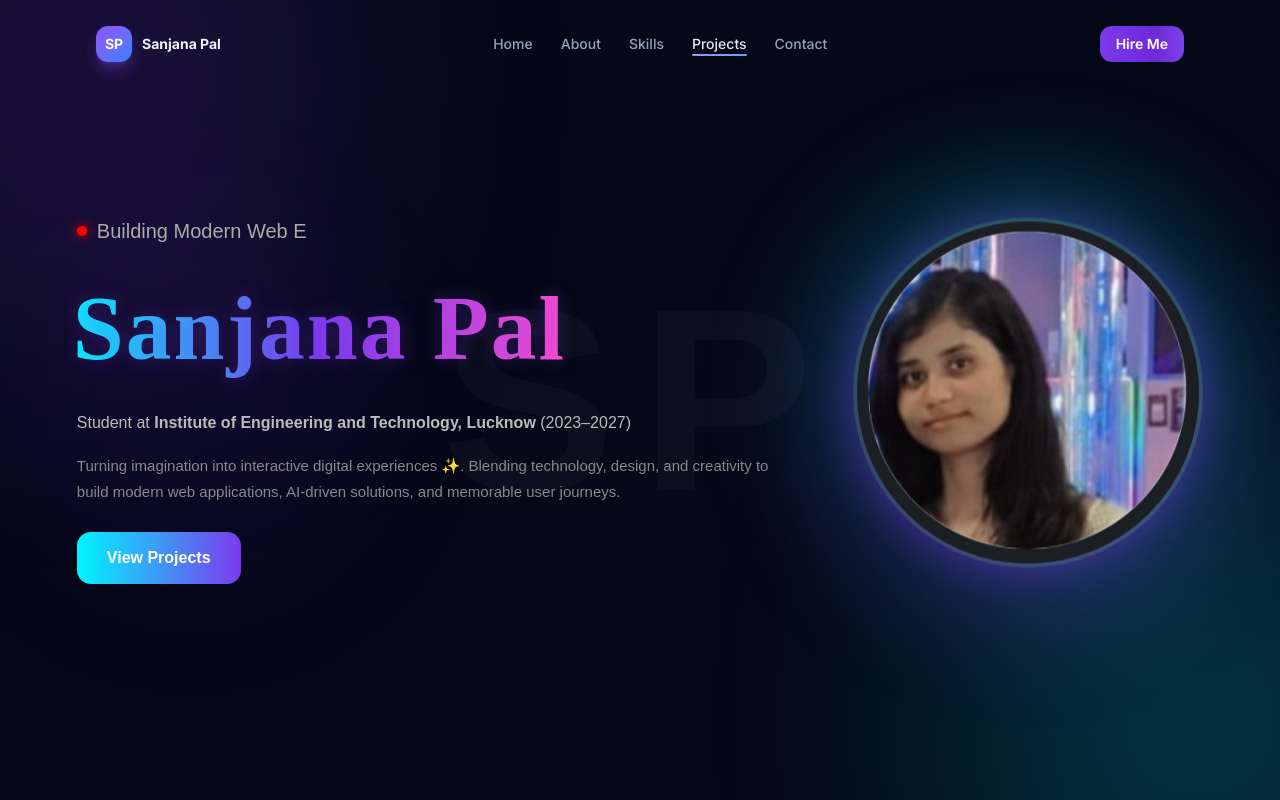
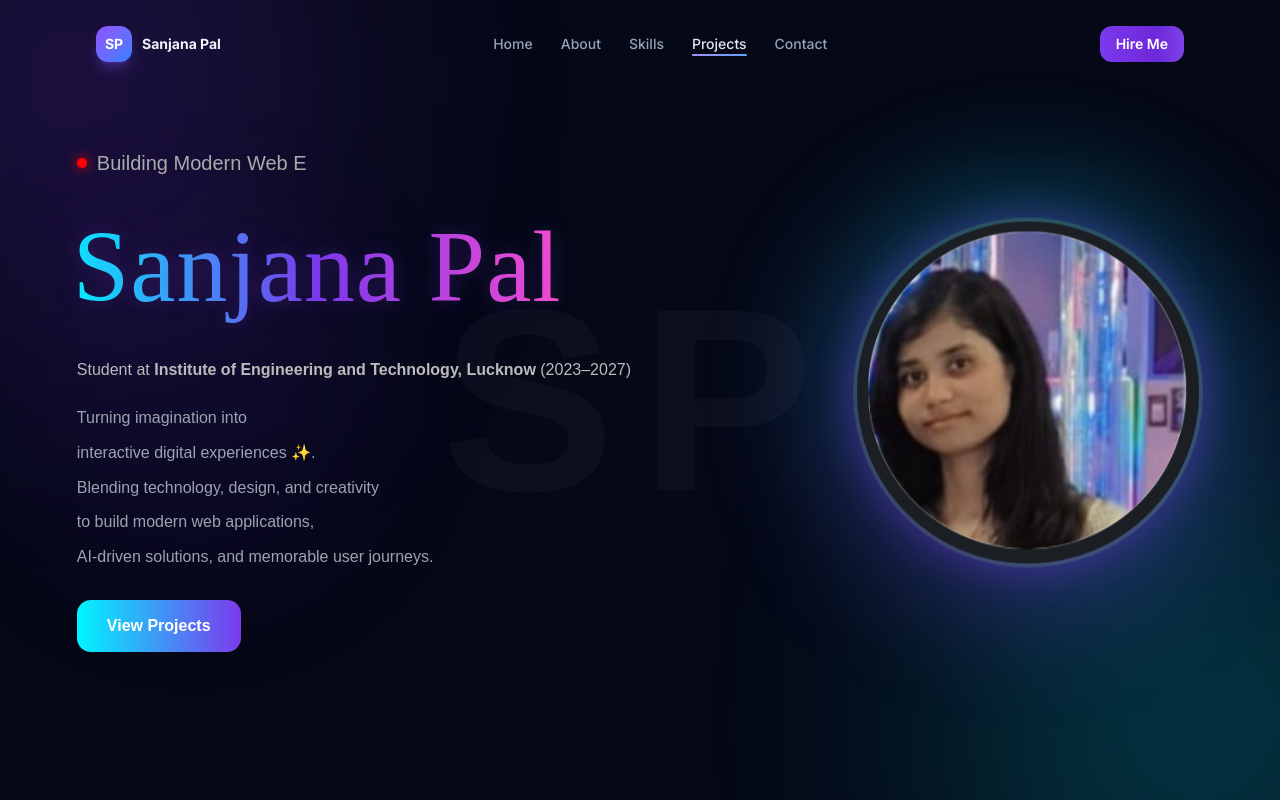
Before and after one commit to sankri15/Portfolio, a React (Vite) app: page / in a window 1280 px wide. Shown: the top 800 px of the page. Built offline with nearby package versions, Linux system fonts and the light colour scheme.

Commit message:
Update Hero.jsx

```diff
--- a/src/components/Hero.jsx
+++ b/src/components/Hero.jsx
@@ -73,12 +73,62 @@ const Hero = () => {
             (2023–2027)
           </p>
 
-          <p style={styles.about}>
-             Turning imagination into interactive digital experiences ✨. Blending
-  technology, design,
-  and creativity to build modern web applications,
-  AI-driven solutions, and memorable user journeys.
-  </p>
+          <div style={styles.about}>
+  <div style={styles.mask}>
+    <span
+      style={{
+        ...styles.line,
+        animationDelay: "0.1s",
+      }}
+    >
+      Turning imagination into
+    </span>
+  </div>
+
+  <div style={styles.mask}>
+    <span
+      style={{
+        ...styles.line,
+        animationDelay: "0.25s",
+      }}
+    >
+      interactive digital experiences ✨.
+    </span>
+  </div>
+
+  <div style={styles.mask}>
+    <span
+      style={{
+        ...styles.line,
+        animationDelay: "0.4s",
+      }}
+    >
+      Blending technology, design, and creativity
+    </span>
+  </div>
+
+  <div style={styles.mask}>
+    <span
+      style={{
+        ...styles.line,
+        animationDelay: "0.55s",
+      }}
+    >
+      to build modern web applications,
+    </span>
+  </div>
+
+  <div style={styles.mask}>
+    <span
+      style={{
+        ...styles.line,
+        animationDelay: "0.7s",
+      }}
+    >
+      AI-driven solutions, and memorable user journeys.
+    </span>
+  </div>
+</div>
 
           <button
             style={styles.button}
@@ -119,6 +169,18 @@ const Hero = () => {
             50% { transform: translateY(-12px); }
             100% { transform: translateY(0px); }
           }
+
+          @keyframes revealLine {
+  from {
+    transform: translateY(120%);
+    opacity: 0;
+  }
+
+  to {
+    transform: translateY(0);
+    opacity: 1;
+  }
+}
         `}
       </style>
     </section>
@@ -216,10 +278,10 @@ const styles = {
   },
 
   cursive: {
-    fontFamily: "'Lucida Calligraphy', 'Lucida Handwriting', cursive",
-    fontSize: "90px",
-    fontWeight: "700",
-    letterSpacing: "2px",
+    fontFamily: "'Great Vibes', cursive",
+    fontSize: "100px",
+    fontWeight: "400",
+    letterSpacing: "1px",
     background: "linear-gradient(90deg,#00f5ff,#7c3aed,#ff4ecd)",
     WebkitBackgroundClip: "text",
     WebkitTextFillColor: "transparent",
@@ -235,12 +297,26 @@ const styles = {
   },
 
   about: {
-    marginTop: "18px",
-    fontSize: "15px",
-    color: "#888",
-    lineHeight: "1.7",
-    maxWidth: "700px",
-  },
+  marginTop: "22px",
+  maxWidth: "700px",
+  display: "flex",
+  flexDirection: "column",
+  gap: "6px",
+},
+
+mask: {
+  overflow: "hidden",
+},
+
+line: {
+  display: "inline-block",
+  color: "#9ca3af",
+  fontSize: "16px",
+  lineHeight: "1.8",
+  transform: "translateY(120%)",
+  opacity: 0,
+  animation: "revealLine .8s ease forwards",
+},
 
   button: {
     marginTop: "28px",
```
